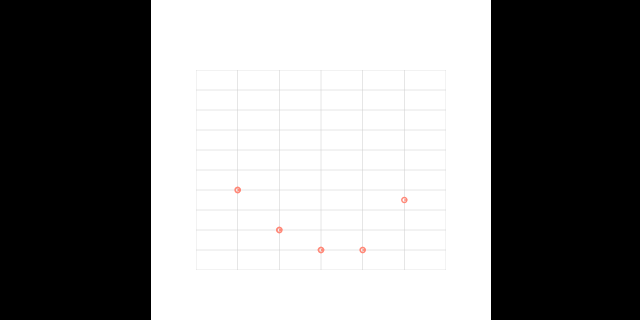
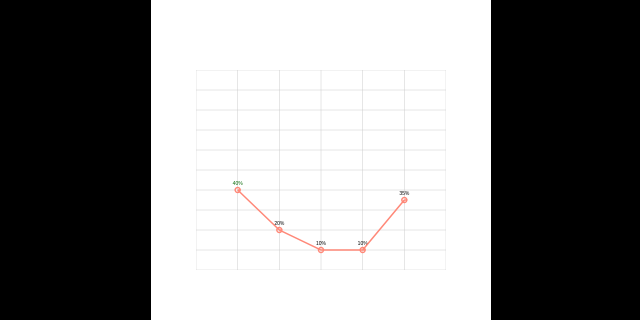
Before and after one commit to BETH-zhang/WebApp, a plain HTML site: page test/test-H5ComponentPolyline.html in a window 1280 px wide. Shown: the part 160-480 px from the top of the page, 319-959 px from the left. Drawn offline with Linux system fonts and the light colour scheme.

Commit message:
添加数据

```diff
--- a/js/H5ComponentPolyline.js
+++ b/js/H5ComponentPolyline.js
@@ -54,18 +54,42 @@
 
 	var x = 0;
 	var y = 0;
-	var row_w = cfg.data.length+1;
+	var row_w = w/(cfg.data.length+1);
 	// 画点
 	for(i in cfg.data){
 		var item = cfg.data[i];
 
-		x = (w/row_w) * i + (w/row_w);
+		x = row_w * i + row_w;
 		y = h * (1-item[1]);
 
 		ctx.moveTo(x, y);
 		ctx.arc(x, y, 5, 0, 2*Math.PI);
-		ctx.stroke();
+		// ctx.stroke();
 	}
+
+	// 连线
+	// 移动画笔到第一个数据的点位置
+	ctx.moveTo(row_w, h * (1-cfg.data[0][1]));
+	// ctx.arc(row_w, h * (1-cfg.data[0][1]), 20, 0, 2*Math.PI);
+	// ctx.stroke();
+	for(i in cfg.data){
+		var item = cfg.data[i];
+		x = row_w * i + row_w;
+		y = h * (1-item[1]);
+		ctx.lineTo(x, y);
+	}
+
+	// 写数据
+	for(i in cfg.data){
+		var item = cfg.data[i];
+		x = row_w * i + row_w;
+		y = h * (1-item[1]);
+		ctx.fillStyle = item[2] ? item[2] : '#000';
+		ctx.fillText(((item[1]*100) >> 0)+'%', x-10, y-10);
+	}
+
+	ctx.stroke();
+
 
 	return component;
 }
--- a/test/test-H5ComponentPolyline.html
+++ b/test/test-H5ComponentPolyline.html
@@ -47,7 +47,7 @@
                 width: 500,
                 height: 400,
                 data: [
-                    ['javascript', .4, 'green'],
+                    ['javascript', .4, '#060'],
                     ['html/css', .2],
                     ['css3', .1],
                     ['html5', .1],
```
